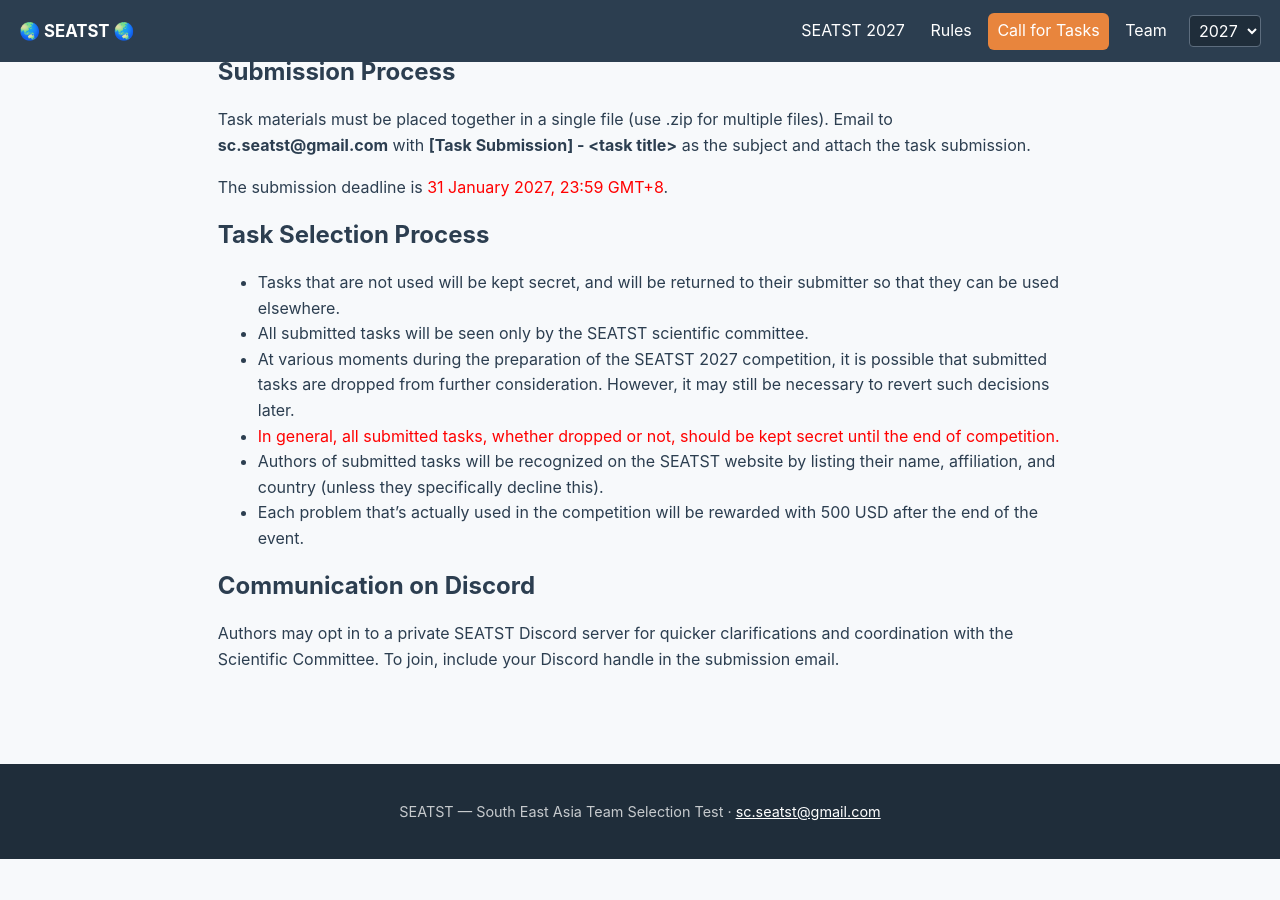
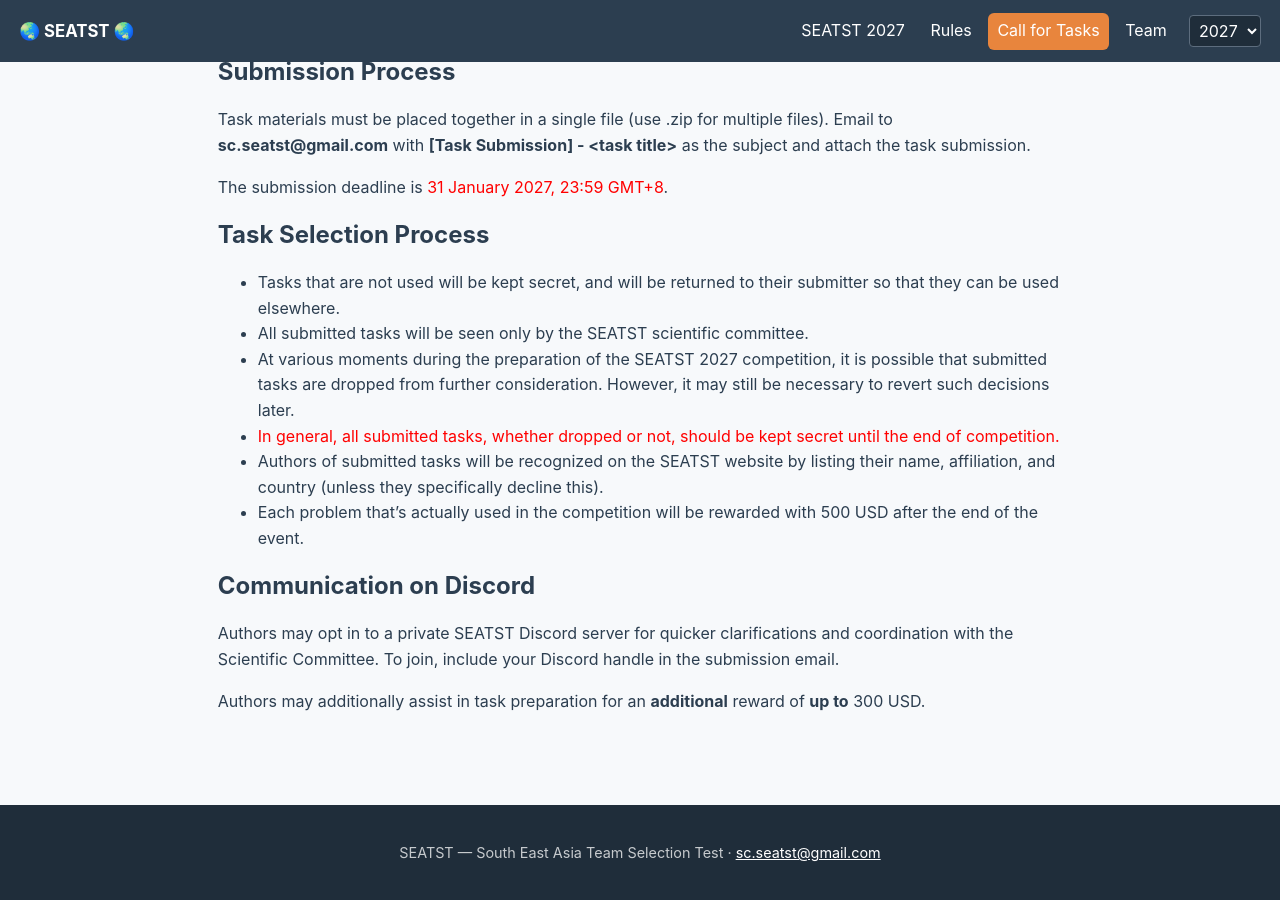
Before and after one commit to seatst/seatst.github.io, a Jekyll site: the page built from 2027/call-for-tasks.md, in a window 1280 px wide and 900 px high, scrolled down 1610 px. Built offline with Jekyll 4.4.1, drawn with Linux system fonts in a browser that asks for light colours; before the commit the page ends 2469 px from its top, so only the background shows below that.

Commit message:
Add task preparation reward to SEATST 2027 call for tasks
Generated with [Devin](https://devin.ai)

Co-Authored-By: Devin <158243242+devin-ai-integration[bot]@users.noreply.github.com>

```diff
--- a/2027/call-for-tasks.md
+++ b/2027/call-for-tasks.md
@@ -75,3 +75,5 @@ The submission deadline is <span style="color: red;">31 January 2027, 23:59 GMT+
 ## Communication on Discord
 
 Authors may opt in to a private SEATST Discord server for quicker clarifications and coordination with the Scientific Committee. To join, include your Discord handle in the submission email.
+
+Authors may additionally assist in task preparation for an **additional** reward of **up to** 300 USD.
```
